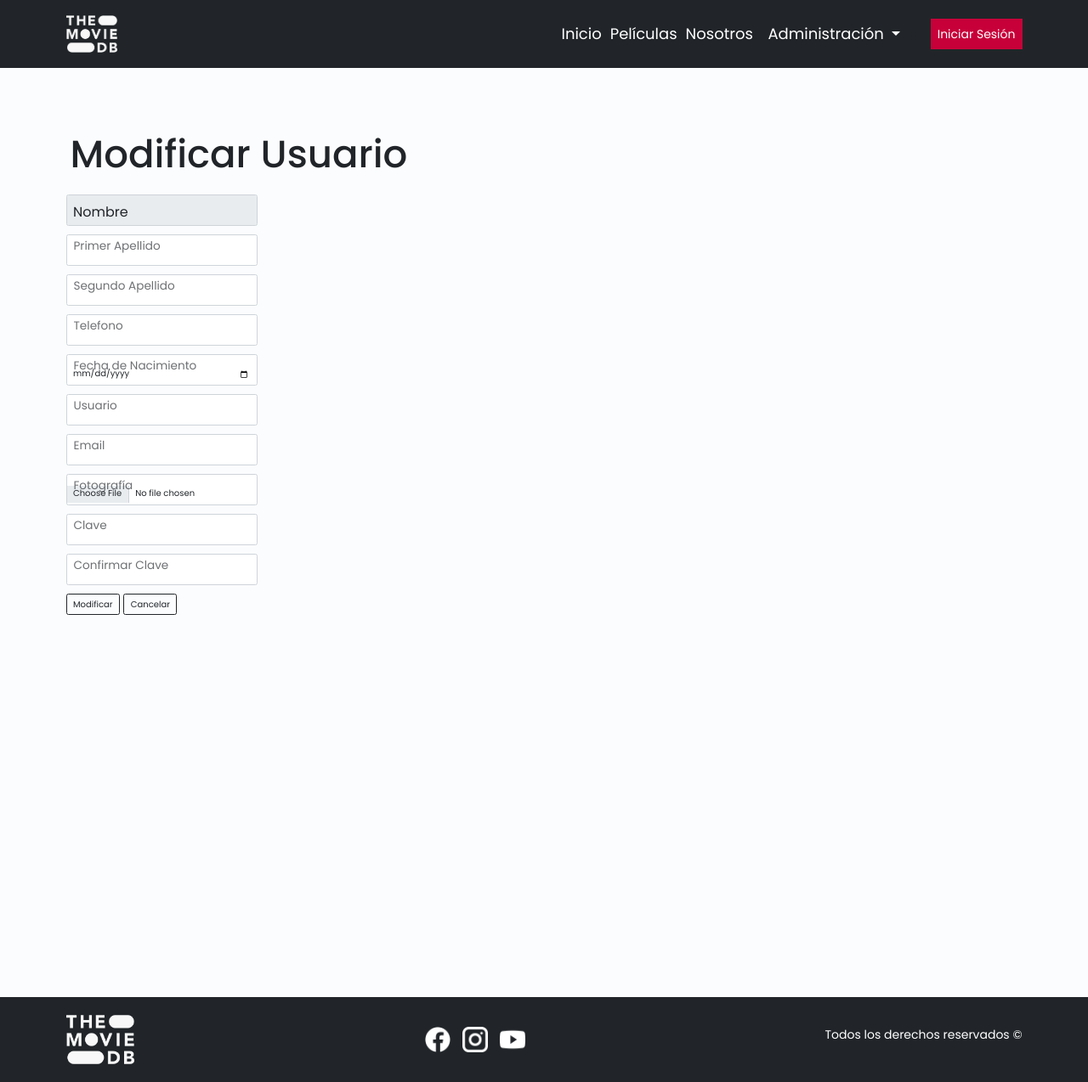
After one commit to MarvinBrenes29/ProyectoCinema, a PHP site: page /modificar_usuario.php in a window 1280 px wide. The commit adds this page. Shown: the whole page at 85% size. Run offline with PHP 8.4, Linux system fonts and the light colour scheme; some libraries are stand-ins or nearby versions.

Commit message:
Version 1 de modificar usuario

```diff
--- a/css/styles.css
+++ b/css/styles.css
@@ -763,6 +763,10 @@ height: 50rem;
   margin-bottom: 45rem;
 }
 
+.modificar{
+  margin-top: 15rem;
+  margin-bottom: 45rem;
+}
 .historial__heading{
   margin-bottom: 5rem;
 }
--- /dev/null
+++ b/modificar_usuario.php
@@ -0,0 +1,79 @@
+<?php
+include "shared/header.php";
+?>
+
+<main>
+    <div class="container ">
+        <div class="modificar">
+             <form class="w-40 m-auto" action="" method="POST">
+                <div class="d-flex justify-content-center bd-highlight mb-3">
+
+
+                    <div class="me-auto p-2 bd-highlight ">
+                        <h2>Modificar Usuario
+                    </div>
+
+                </div>
+
+                <div class="form-floating mb-3">
+                    <input type="text" class="form-control" name="" id="" placeholder="" disabled>
+                    <label for="">Nombre</label>
+                </div>
+
+                <div class="form-floating mb-3">
+                    <input type="text" class="form-control" name="" id="">
+                    <label for="">Primer Apellido</label>
+                </div>
+
+
+                <div class="form-floating mb-3">
+                    <input type="text" class="form-control" name="" id="" >
+                    <label for="">Segundo Apellido</label>
+                </div>
+
+                <div class="form-floating mb-3">
+                    <input type="text" class="form-control" name="" id="" >
+                    <label for="">Telefono</label>
+                </div>
+
+                <div class="form-floating mb-3">
+                    <input type="date" class="form-control" name="" id="" >
+                    <label for="">Fecha de Nacimiento</label>
+                </div>
+
+
+                <div class="form-floating mb-3">
+                    <input type="text" class="form-control" name="" id="" >
+                    <label for="">Usuario</label>
+                </div>
+
+                <div class="form-floating mb-3">
+                    <input type="email" class="form-control" name="email" id="email" >
+                    <label for="email">Email</label>
+                </div>
+                <div class="form-floating mb-3">
+                    <input type="file" class="form-control" name="" id="" placeholder="">
+                    <label for="imagen">Fotografía</label>
+                </div>
+
+                <div class="form-floating mb-3">
+                    <input type="password" class="form-control" name="clave" id="clave" >
+                    <label for="clave">Clave</label>
+                </div>
+                <div class="form-floating mb-3">
+                    <input type="password" class="form-control" name="cclave" id="cclave" >
+                    <label for="cclave">Confirmar Clave</label>
+                </div>
+                <div class="mb-3">
+                    <button type="submit" class="btn btn-outline-dark" href="">Modificar</button>
+                    <button type="submit" class="btn btn-outline-dark" href="">Cancelar</button>
+                </div>
+            </form>
+        </div>
+    </div>
+
+</main>
+
+<?php
+include "shared/footer.php";
+?>
```
